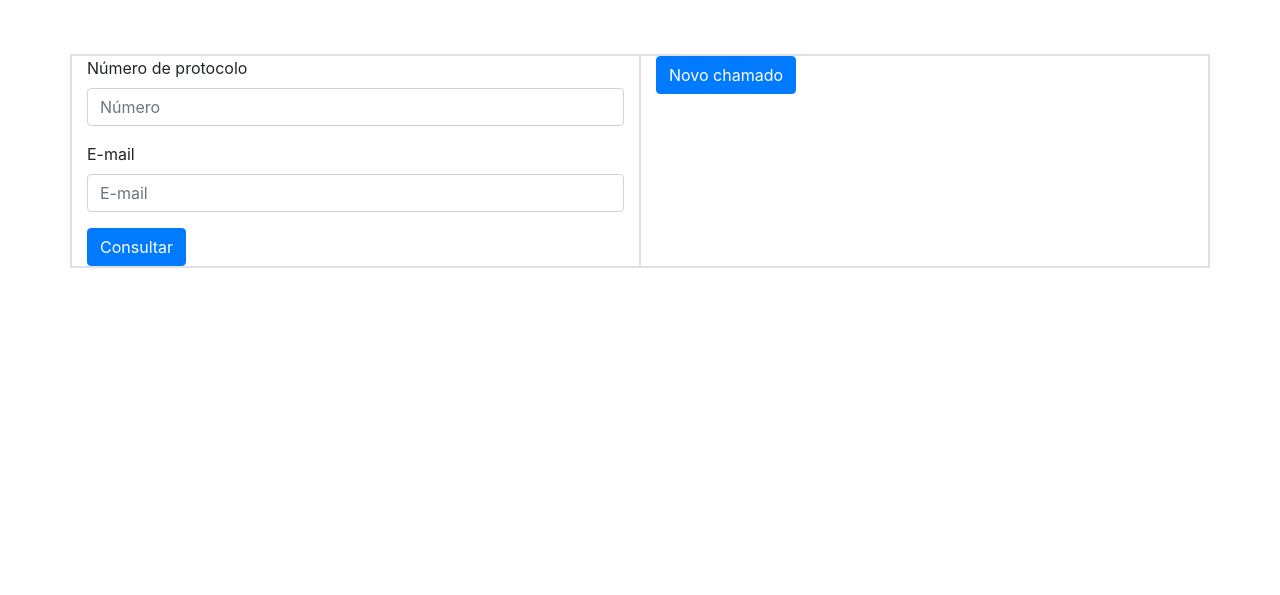
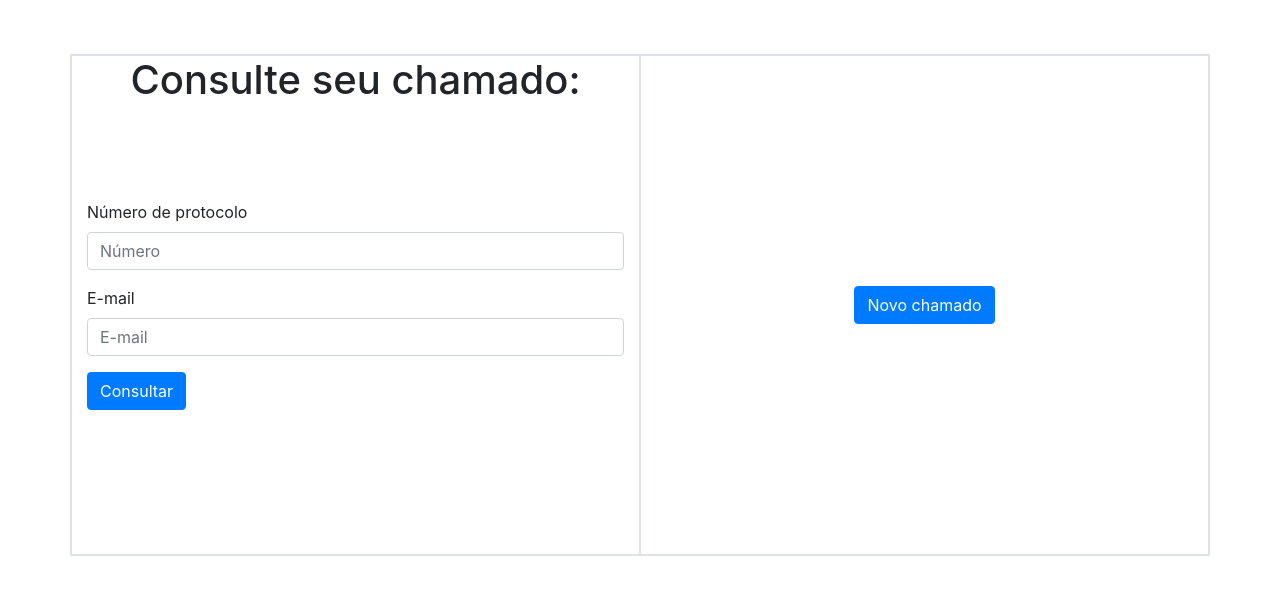
Before and after one commit to roanrobersson/Sistema_Gettel, a PHP site: page / in a window 1280 px wide. Shown: the part 66-661 px from the top of the page. Run offline with PHP 8.4, Linux system fonts and the light colour scheme.

Commit message:
Centralizados

```diff
--- a/css/master.css
+++ b/css/master.css
@@ -7,3 +7,7 @@
 body {
   padding-top: 120px;
 }
+
+.corpo{
+  min-height: 500px;
+}
--- a/index.html
+++ b/index.html
@@ -44,31 +44,43 @@
 
       <div class="container border">
         <!-- Corpo -->
-        <div class="row d-flex justify-content-between">
+        <div class="row corpo">
 
           <!-- Coluna esquerda -->
           <div class="col-md-6 border mr-auto">
+            <div class="row" style="height: 100%;">
+
+              <h1 class="col-md-12 align-self-start text-center">Consulte seu chamado:</h1>
+
+              <div class="col-md-12 align-self-center " style="position: absolute; ">
                 <form>
                   <div class="form-group">
-              <label for="exampleInputPassword1">Número de protocolo</label>
-              <input type="password" class="form-control" id="exampleInputPassword1" placeholder="Número">
+                    <label for="inputPassword">Número de protocolo</label>
+                    <input type="password" class="form-control" id="InputPassword" placeholder="Número">
                   </div>
                   <div class="form-group">
-              <label for="exampleInputEmail1">E-mail</label>
+                    <label for="inputEmail">E-mail</label>
 
-              <input type="email" class="form-control" id="exampleInputEmail1" aria-describedby="emailHelp" placeholder="E-mail">
+                    <input type="email" class="form-control" id="inputEmail" aria-describedby="emailHelp" placeholder="E-mail">
                   </div>
                   <button type="submit" class="btn btn-primary">Consultar</button>
                 </form>
               </div>
 
+          </div>
+
+        </div>
+
         <!-- Coluna direita -->
         <div class="col-md-6 border ml-auto">
+          <div class="row align-items-center justify-content-center" style="height: 100%;">
+            <div class="col-md-auto">
 
               <button type="submit" class="btn btn-primary">Novo chamado</button>
 
             </div>
-
+          </div>
+        </div>
       </div>
 
 
```
Lines whose indentation alone changed are shown as unchanged.
